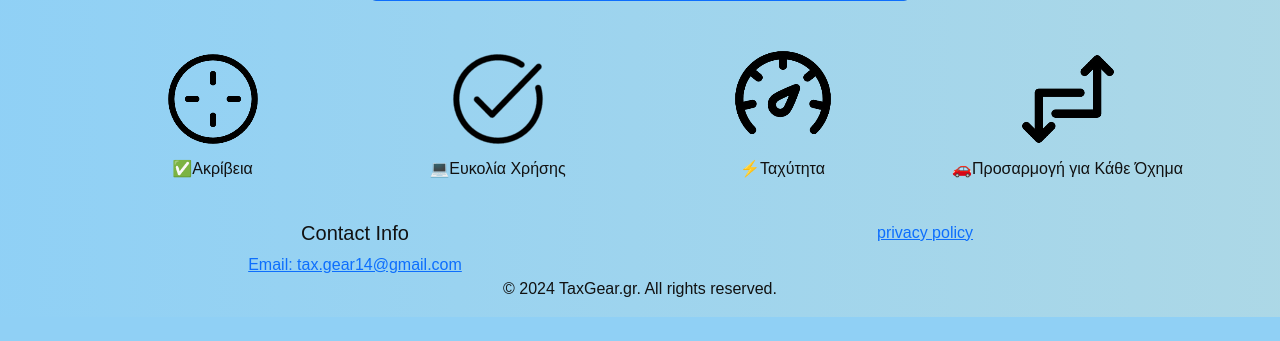
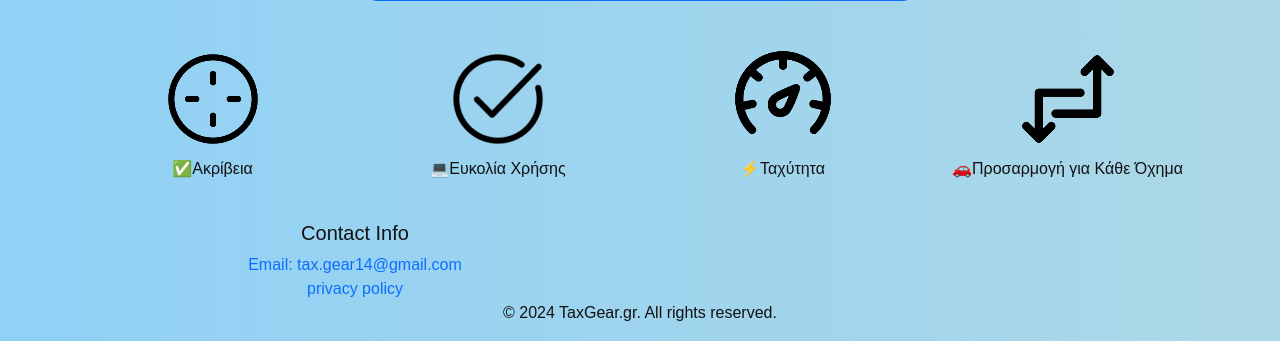
Before and after one commit to armancse-dev/taxgear, a FastAPI app: page / in a window 1280 px wide. Shown: the part 728-1069 px from the top of the page. Before the commit the page ends 1045 px from the top, so only its background shows below. Run offline with FastAPI, Linux system fonts and the light colour scheme.

Commit message:
position changes

```diff
--- a/templates/index.html
+++ b/templates/index.html
@@ -121,14 +121,10 @@
             <div class="row" style="text-align: center;">
                 <div class="col-md-6">
                     <h5>Contact Info</h5>
-                    <a href="mailto:tax.gear14@gmail.com">Email: tax.gear14@gmail.com</a>
+                    <a class="text-decoration-none" href="mailto:tax.gear14@gmail.com">Email: tax.gear14@gmail.com</a><br>
+                    <a class="text-decoration-none" href="#">privacy policy</a>
                 </div>
-                <div class="col-md-6">
 
-                    <a href="#">privacy policy</a>
-
-
-                </div>
             </div>
         </div>
 
```
